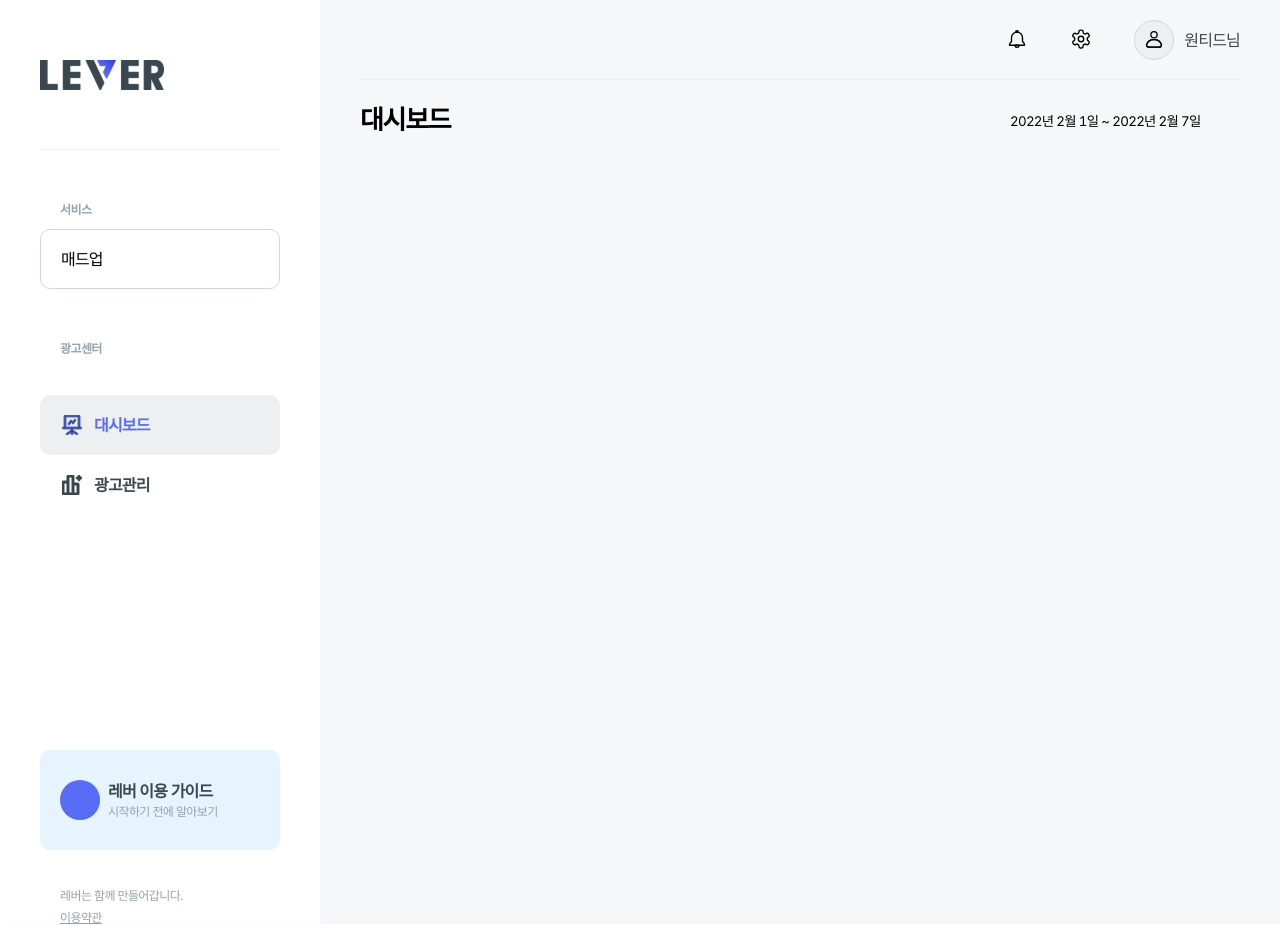
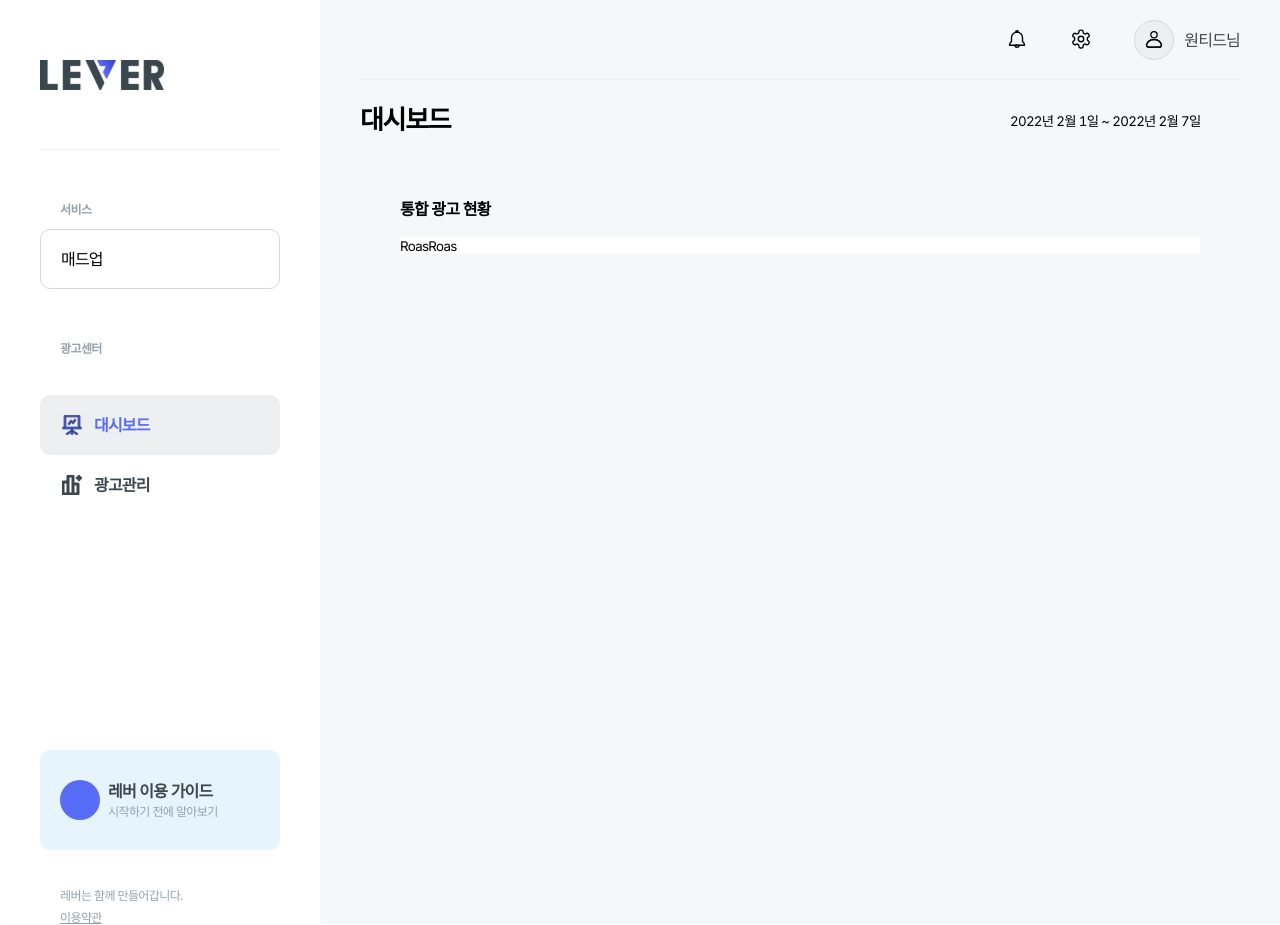
Before and after one commit to wanted-FE-02A-madup/madup, a React (Create React App) app: page / in a window 1280 px wide. Built offline with nearby package versions, Linux system fonts and the light colour scheme; some icons are missing.

Commit message:
feat : dashboard layout

```diff
--- a/src/pages/Dashboard/Dashboard.tsx
+++ b/src/pages/Dashboard/Dashboard.tsx
@@ -10,6 +10,15 @@ const Dashboard = () => {
           <DatePicker />
         </div>
       </div>
+      <section className={styles.adStatus}>
+        <h3 className={styles.subTitle}>통합 광고 현황</h3>
+        <div className={styles.chartBox}>
+          <div className={styles.chart}>
+            <button type='button'>Roas</button>
+            <button type='button'>Roas</button>
+          </div>
+        </div>
+      </section>
     </div>
   );
 };
--- a/src/pages/Dashboard/dashboard.module.scss
+++ b/src/pages/Dashboard/dashboard.module.scss
@@ -1,3 +1,4 @@
+@use '/src/styles/constants/colors';
 @import url('../../styles/base/_fonts.scss');
 
 .dashboard {
@@ -14,9 +15,19 @@
       font-size: 26px;
       font-weight: 900;
     }
+  }
 
-    // .datePicker {
-    //   position: absolute;
-    // }
+  .subTitle {
+    padding-bottom: 20px;
+    font-size: 16px;
+    font-weight: 700;
+  }
+
+  .adStatus {
+    padding: 41px 40px 98px;
+  }
+
+  .chartBox {
+    background: colors.$WHITE;
   }
 }
```
